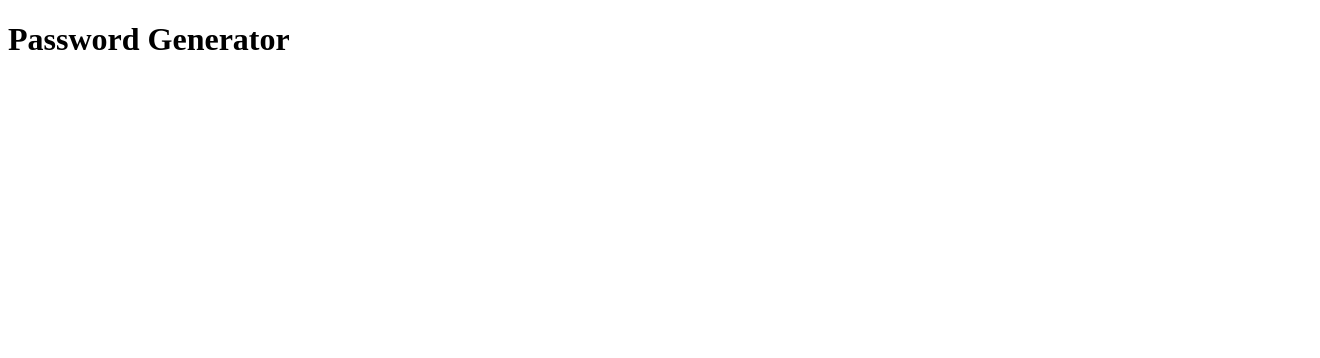
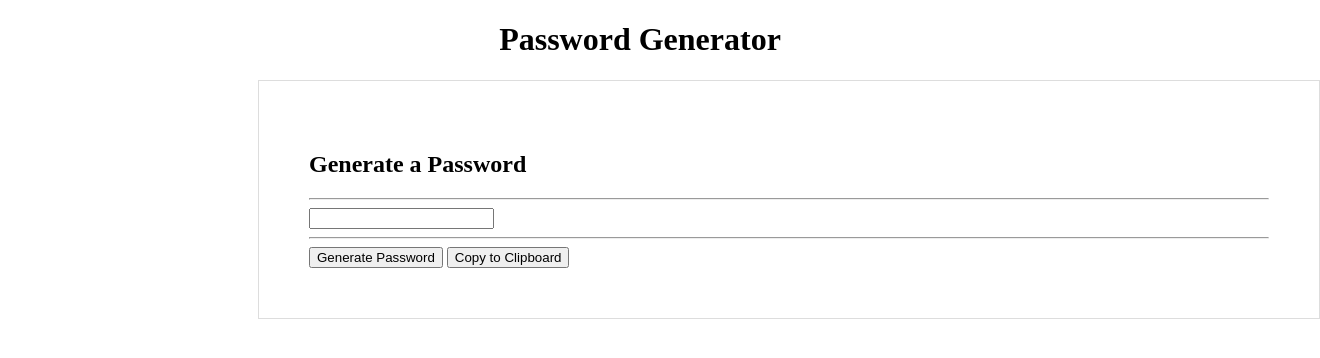
Before and after one commit to phpatel43/password-generator, a plain HTML site: page index.html in a window 1280 px wide. Shown: the whole page, 1320 px wide, since content can reach past the window. Drawn offline with Linux system fonts and the light colour scheme.

Commit message:
html/css

```diff
--- a/index.html
+++ b/index.html
@@ -1,16 +1,33 @@
 <!DOCTYPE html>
 <html lang="en">
+
 <head>
     <meta charset="UTF-8">
     <meta name="viewport" content="width=device-width, initial-scale=1.0">
     <meta http-equiv="X-UA-Compatible" content="ie=edge">
     <title>Password Generator</title>
+    <link rel="stylesheet" href="./style.css">
+
 </head>
+
 <body>
+    <h1> Password Generator </h1>
+    <section class="container">
+        <h2>Generate a Password</h2>
+        <hr>
+        <form>
+            <input type="text">
 
-    <h1> Password Generator </h1>
+        <hr>
+        <button type="button">Generate Password</button>
+        <button type="button">Copy to Clipboard</button>
+
+    </section>
+
+
 
 
 
 </body>
+
 </html>
--- a/style.css
+++ b/style.css
@@ -1,2 +1,14 @@
 body {
+    text-align: center;
 }
+
+.container {
+    float: left;
+    width: 100%;
+    max-width: 960px;
+    padding: 50px;
+    margin-left: 250px;
+    border: 1px solid #dddddd;
+    text-align: left;
+    clear: both;
+}
```
